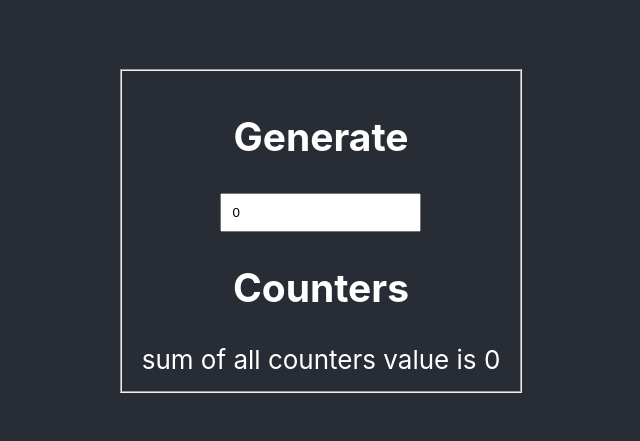
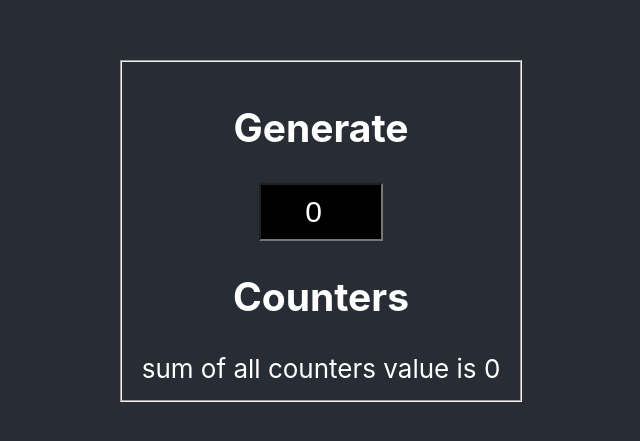
Before and after one commit to borbz1998/CounterApp, a React (Create React App) app: page / in a window 1280 px wide. Shown: the part 169-610 px from the top of the page, without its empty margins (319-959 px from the left). Built offline with nearby package versions, Linux system fonts and the light colour scheme.

Commit message:
[CounterApp][Charlie] refactor : Refactor codes and implement design external css

```diff
--- a/package.json
+++ b/package.json
@@ -8,7 +8,9 @@
     "@testing-library/user-event": "^12.1.10",
     "react": "^17.0.1",
     "react-dom": "^17.0.1",
+    "react-redux": "^7.2.2",
     "react-scripts": "4.0.0",
+    "redux": "^4.0.5",
     "web-vitals": "^0.2.4"
   },
   "scripts": {
--- a/src/components/Counter.js
+++ b/src/components/Counter.js
@@ -1,22 +1,24 @@
 import React, { Component } from 'react';
+import "./css/Counter.css";
 
 class Counter extends Component {
     constructor(props) {
         super(props);
-
-        this.onIncrease = this.onIncrease.bind(this);
-        this.onDecrease = this.onDecrease.bind(this);
 
         this.state = {
             number: 0
         };
     }
 
-    onIncrease() {
+    componentWillUnmount() {
+        this.props.addCounterValues(this.state.number * -1);
+    }
+
+    onIncrease = () => {
         this.setState((prevState) => ({ number: prevState.number + 1 }), () => this.props.addCounterValues(1));
     }
 
-    onDecrease() {
+    onDecrease = () => {
         this.setState((prevState) => ({ number: prevState.number - 1 }), () => this.props.addCounterValues(-1));
     }
 
@@ -28,12 +30,12 @@ class Counter extends Component {
             margin: "10px",
             background: "black",
             fontSize: "30px"
-          };
+        };
         return (
             <section>
-                <input type="button" value="+" onClick={(event) => { this.onIncrease() }} style={mystyle} />
+                <input type="button" id="counter" value="+" onClick={this.onIncrease} />
                 <span>{this.state.number}</span>
-                <input type="button" value="-" onClick={(event) => { this.onDecrease() }} style={mystyle} />
+                <input type="button" id="counter" value="-" onClick={this.onDecrease} />
             </section>
         );
     }
--- a/src/components/CounterGroup.js
+++ b/src/components/CounterGroup.js
@@ -2,12 +2,6 @@ import React, { Component } from 'react';
 import Counter from './Counter';
 
 class CounterGroup extends Component {
-
-    constructor(props) {
-        super(props);
-
-        this.initArray = this.initArray.bind(this);
-    }
 
     initArray(size) {
         const number = size > 0 ? parseInt(size) : 0;
--- a/src/components/CounterSizeGenerator.js
+++ b/src/components/CounterSizeGenerator.js
@@ -1,18 +1,17 @@
 import React, { Component } from 'react';
+import "./css/CounterSizeGenerator.css";
 
 class CounterSizeGenerator extends Component {
 
     constructor(props) {
         super(props);
 
-        this.onChange = this.onChange.bind(this);
-
         this.state = {
             size: 0
         };
     }
 
-    onChange(event) {
+    onChange = (event) => {
         const value = event.target.value;
 
         this.setState(() => {
@@ -32,7 +31,6 @@ class CounterSizeGenerator extends Component {
                 <label htmlFor="size"></label>
                 <h2>Generate</h2>
                 <input
-                    style={mystyle}
                     type="number"
                     name="size"
                     id="size"
--- a/src/components/MultipleCounter.js
+++ b/src/components/MultipleCounter.js
@@ -7,20 +7,18 @@ class MultipleCounter extends Component {
     constructor(props) {
         super(props);
 
-        this.onGenerate = this.onGenerate.bind(this)
-
         this.state = {
-            sum : 0,
+            sum: 0,
             size: 0
         };
     }
 
-    onGenerate(size) {
+    onGenerate = (size) => {
         this.setState({ size });
     }
 
     addCounterValues = (addend) => {
-        this.setState((prevState) => ({sum : prevState.sum + addend}));
+        this.setState((prevState) => ({ sum: prevState.sum + addend }));
     }
 
     render() {
@@ -28,9 +26,9 @@ class MultipleCounter extends Component {
             <div>
                 <fieldset>
                     <CounterSizeGenerator onGenerate={this.onGenerate} />
-                    <CounterGroupSum sum={this.state.sum}/>
+                    <CounterGroupSum sum={this.state.sum} />
                 </fieldset>
-                <CounterGroup size={this.state.size} addCounterValues={this.addCounterValues}/>
+                <CounterGroup size={this.state.size} addCounterValues={this.addCounterValues} />
             </div>
         );
     }
--- /dev/null
+++ b/src/components/css/Counter.css
@@ -0,0 +1,10 @@
+input#counter{
+    color: white;
+    background-color: black;
+    /* padding: 10px; */
+    margin: 10px;
+    font-size: 30px;
+    height: 40px;
+    width: 40px;
+
+};
--- /dev/null
+++ b/src/components/css/CounterSizeGenerator.css
@@ -0,0 +1,9 @@
+input#size{
+    background-color: black;
+    font-family: Arial;
+    padding: 10px;
+    color: white;
+    text-align: center;
+    font-size: 30px;
+    width: 100px;
+};
```
Also changed, not shown: 1 other file (tests, documents, lock files or other folders).
